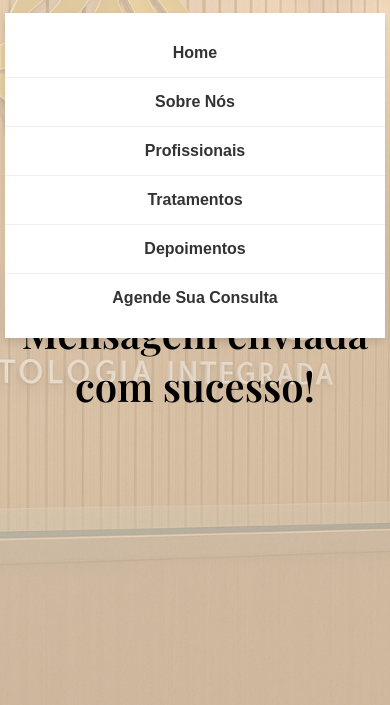
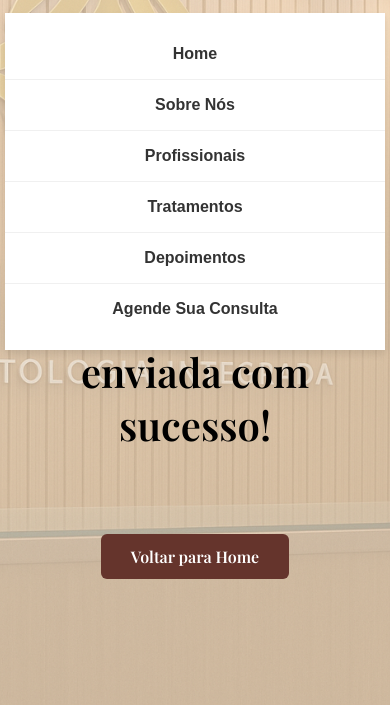
Before and after one commit to EduardaBernardino/Intense_Website, a plain HTML site: page enviado.html in a window 390 px wide. Both pictures are taken after a click on the label 354 px from the left and 76 px from the top of the page. Shown: the part 139-844 px from the top of the page. Drawn offline with nearby package versions, Linux system fonts and the light colour scheme; a web font is replaced by a local one.

Commit message:
novas alterações

```diff
--- a/enviado.html
+++ b/enviado.html
@@ -2,13 +2,20 @@
 <html lang="pt-br">
 <head>
     <meta charset="UTF-8">
-  <title>Mensagem</title>
-    <link rel="stylesheet" href="style/main.css">
+    <title>Mensagem enviada</title>
+    <meta name="viewport" content="width=device-width, initial-scale=1.0">
+
+    <!-- Estilos -->
+    <link rel="stylesheet" href="style/main.css"> <!-- Estilo principal com menu -->
     <link rel="stylesheet" href="style/enviado.css"> <!-- Estilo da mensagem -->
+
+    <!-- Fontes -->
     <link href="https://fonts.googleapis.com/css2?family=Italiana&display=swap" rel="stylesheet">
     <link href="https://fonts.googleapis.com/css2?family=Playfair+Display:wght@400;600&display=swap" rel="stylesheet">
 </head>
 <body>
+
+<!-- Cabeçalho com Menu -->
 <header>
     <div class="header-content">
         <div class="logo">
@@ -21,6 +28,7 @@
             <span></span>
             <span></span>
         </label>
+
         <nav>
             <ul class="menu">
                 <li><a href="index.html">Home</a></li>
@@ -34,9 +42,11 @@
     </div>
 </header>
 
+<!-- Conteúdo principal -->
 <main class="mensagem-container">
     <div class="mensagem">
-    Mensagem enviada com sucesso!
+        Mensagem enviada com sucesso!<br><br>
+        <a href="index.html" class="btn-voltar">Voltar para Home</a>
     </div>
 </main>
 
--- a/style/enviado.css
+++ b/style/enviado.css
@@ -1,25 +1,25 @@
+/* ======================== */
+/* CSS - Página de Enviado */
+/* ======================== */
 
-
-
-
-
+/* Estilo do corpo da página */
 body {
   margin: 0;
   font-family: Arial, sans-serif;
   background-color: #fff;
-  display: flex;
-  flex-direction: column;
   min-height: 100vh;
 }
 
+/* Centraliza a mensagem na tela */
 .mensagem-container {
-  flex: 1;
   display: flex;
   justify-content: center;
   align-items: center;
+  height: 100vh;
+  padding: 20px;
 }
 
-
+/* Estilo da mensagem */
 .mensagem {
   font-size: 40px;
   color: #000;
@@ -27,7 +27,10 @@ body {
   font-weight: 600;
   text-align: center;
 }
-/* --- Estilos para o Menu Hambúrguer --- */
+
+/* ============================== */
+/* Estilos para Menu Responsivo  */
+/* ============================== */
 
 .menu-toggle {
   display: none;
@@ -56,14 +59,14 @@ body {
     box-shadow: 0 4px 8px rgba(0,0,0,0.1);
   }
 
-  header nav ul, .menu {
+  header nav ul.menu {
     flex-direction: column;
     width: 100%;
     padding: 1rem 0;
-    gap: 0; /* Remove o gap para o menu dropdown */
+    gap: 0;
   }
 
-  header nav ul li a {
+  header nav ul.menu li a {
     padding: 1rem;
     width: 100%;
     display: block;
@@ -71,7 +74,7 @@ body {
     border-bottom: 1px solid #f0f0f0;
   }
 
-  header nav ul li:last-child a {
+  header nav ul.menu li:last-child a {
     border-bottom: none;
   }
 
@@ -97,10 +100,27 @@ body {
   .menu-toggle:checked ~ .menu-icon span:nth-child(1) {
     transform: rotate(45deg) translate(5px, 5px);
   }
+
   .menu-toggle:checked ~ .menu-icon span:nth-child(2) {
     opacity: 0;
   }
+
   .menu-toggle:checked ~ .menu-icon span:nth-child(3) {
     transform: rotate(-45deg) translate(7px, -6px);
   }
 }
+.btn-voltar {
+  display: inline-block;
+  margin-top: 30px;
+  padding: 12px 30px;
+  background-color: #65342c;
+  color: #fff;
+  font-size: 1rem;
+  text-decoration: none;
+  border-radius: 6px;
+  transition: background-color 0.3s ease;
+}
+
+.btn-voltar:hover {
+  background-color: #7a4e4e;
+}
--- a/style/main.css
+++ b/style/main.css
@@ -624,3 +624,17 @@ footer > p {
     padding: 10px;
   }
 }
+.footer-section.social div {
+  color: white;
+}
+
+.footer-section.social a,
+.footer-section.social span {
+  color: white;
+  text-decoration: none;
+  font-weight: 500;
+}
+
+.footer-section.social a:hover {
+  text-decoration: underline;
+}
--- a/style/profissionais.css
+++ b/style/profissionais.css
@@ -9,7 +9,9 @@ body {
     flex-direction: column;
     align-items: center;
     padding: 20px;
-    background-color: #987676;
+    background: url('../images/fundo.png') no-repeat center center fixed;
+    background-size: cover;
+
 }
 
 /* Título */
```
Lines whose indentation alone changed are shown as unchanged.
